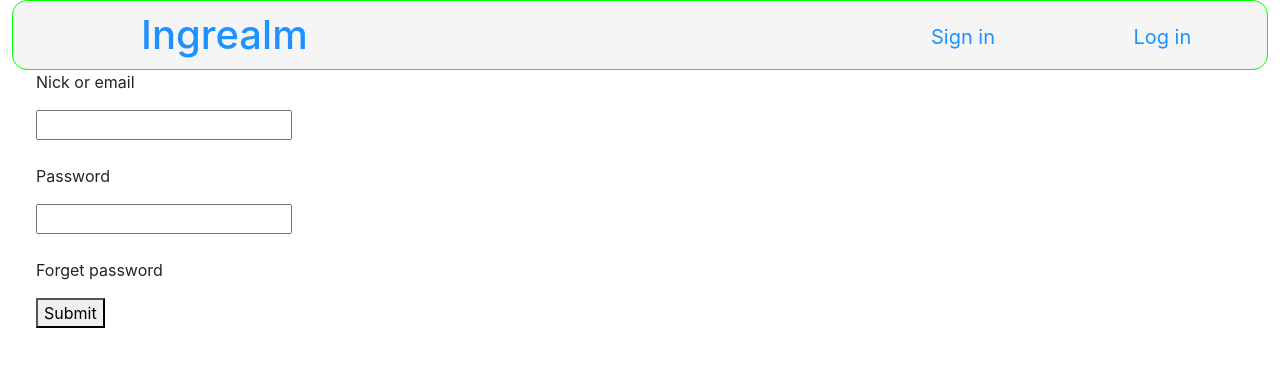
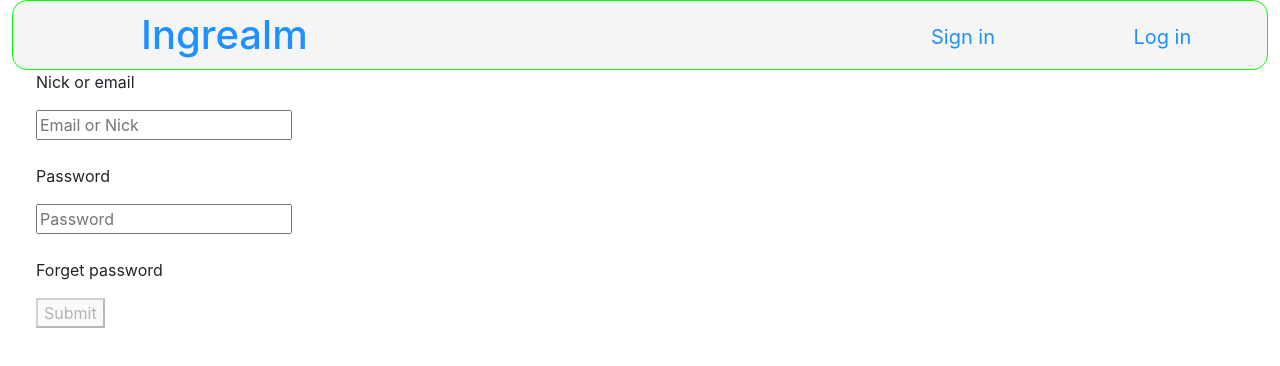
Before and after one commit to segu121/Ingrealm_front_rn, a React (Create React App) app: page /login-page in a window 1280 px wide. Shown: the top 366 px of the page. Built offline with nearby package versions, Linux system fonts and the light colour scheme.

Commit message:
add login validation, login page

```diff
--- a/src/components/classComponents/Login.js
+++ b/src/components/classComponents/Login.js
@@ -8,21 +8,41 @@
         super(props);
 
         this.state = {
-            userEmail: "",
-            userNick: "",
-            userPass: "",
-            loginForm: false,
+            loginFormEmail: false,
+            loginFormPass: false,
             errors: []
         }
 
+        this.checkIsEmailOrNick = this.checkIsEmailOrNick.bind(this);
+        this.checkPass = this.checkPass.bind(this);
 
     }
+
+    submitButtonClicked(event) {
+        console.log(event.target.value)
+
+    }
+
+    // addErrorWithoutRepeat() {
+    //     let errorsArray = this.state.errors;
+    //     let err = ""
+    //     errorsArray.map((error) => {
+    //         if(error !== err) {
+    //             err = error
+    //         } else {
+    //
+    //         }
+    //     })
+    // }
+
 
     checkEmailIsValid(someString, errors) {
         let arrayOfString = someString.split("@")
 
         if (arrayOfString[0] <= 0 && arrayOfString[1] <= 0) {
             errors.push("email is invalid")
+        } else {
+            this.setState({ loginFormPass: true})
         }
     }
 
@@ -31,21 +51,31 @@
 
     checkIsEmailOrNick(event) {
         const someString = event.target.value;
-        const errors = this.state.errors;
+        let errors = this.state.errors;
 
 
         if (someString.length <= 0) {
+            this.setState({loginFormEmail: false})
             errors.push("email field is empty")
         } else {
-            if (someString.include("@")) {
+            if (someString.includes("@")) {
                 this.checkEmailIsValid(someString, errors)
             }
         }
 
     }
 
-    checkPass() {
+    checkPass(event) {
+        const someString = event.target.value;
+        let errors = this.state.errors;
 
+        if(someString.length <= 0 && someString.length >= 1) {
+            errors.push("password is empty")
+        } else if ( someString.length >= 7 && someString.length <= 8 ) {
+            errors.push("password is to short. Must have minimum 8 letter")
+        } else {
+            this.setState({loginFormPass: true})
+        }
     }
 
 
@@ -55,22 +85,26 @@
             <div className="container-fluid" >
                <div>
                     <p>Nick or email</p>
-                    <form><input type="text" onChange={this.checkIsEmailOrNick}></input></form><br/>
+                    <form><input type="text" className={this.state.loginFormEmail ? 'emptyEmail': 'validEmail'}
+                                 onChange={this.checkIsEmailOrNick} placeholder={"Email or Nick"}
+                    onSubmit={this.submitButtonClicked}/></form><br/>
                     <p>Password</p>
-                    <form><input type="text" ></input></form><br/>
+                    <form><input type="text" className={this.state.loginFormPass ? 'emptyPass': 'validPass'} onChange={this.checkPass}
+                                 onSubmit={this.submitButtonClicked} placeholder={"Password"}/></form><br/>
                </div>
                <div>
                     <p>Forget password</p>
                </div>
                <div>
-                    <button>Submit</button>
+                    <button onClick={this.submitButtonClicked} disabled={((this.state.loginFormPass === false && this.state.loginFormEmail === false))}>
+                        Submit</button>
                </div>
 
             </div>
         )
     }
 
-    displeyErrors() {
+    displayErrors() {
         return (
             <div className="logErrors">
                 {this.state.errors.map((err, i) => <Errors i={i} err={err} />)}
@@ -82,7 +116,7 @@
     render() {
         return (
             <div className="container-fluid" >
-                {this.displeyErrors()}
+                {this.displayErrors()}
                 {this.displayForms()}
             </div>
         );
```
